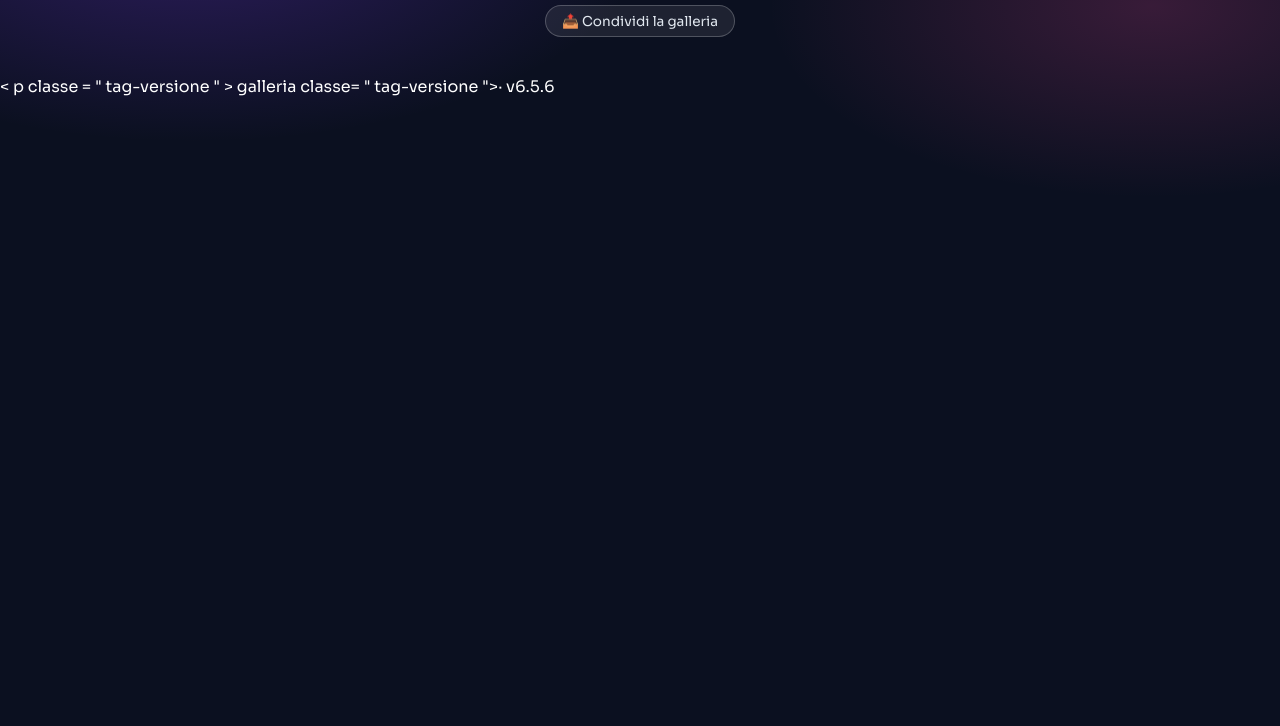
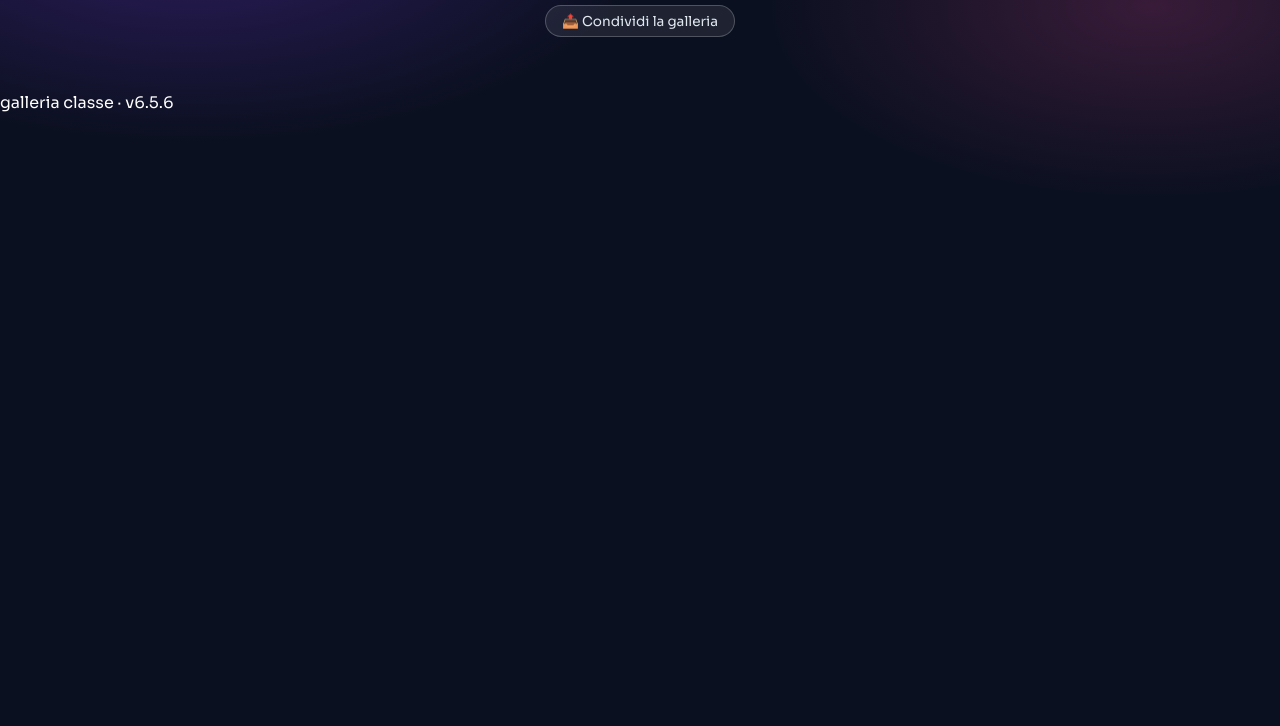
Before and after one commit to Lokenzaro/foto-evento, a website: page public/galleria.html in a window 1280 px wide. Shown: the part 74-800 px from the top of the page. Drawn offline with Linux system fonts and the light colour scheme; files whose address does not match are found by name.

Commit message:
v6.5.6: bugfix backup MEGA, ripristino sfondo, riconciliazione

```diff
--- a/public/galleria.html
+++ b/public/galleria.html
@@ -75,7 +75,7 @@
 <p id="conteggio"></p>
 <div id="podio"></div>
 <div id="griglia"></div>
-< p classe = " tag-versione " > galleria classe= " tag-versione ">· v6.5.6 </ p >
+<p classe ="tag-versione">galleria classe · v6.5.6</p>
 
 <div id="lightbox" onclick="chiudi()">
   <button id="chiudi">✕</button>
```
Also changed, not shown: public/index.html (+1 -1 lines).
